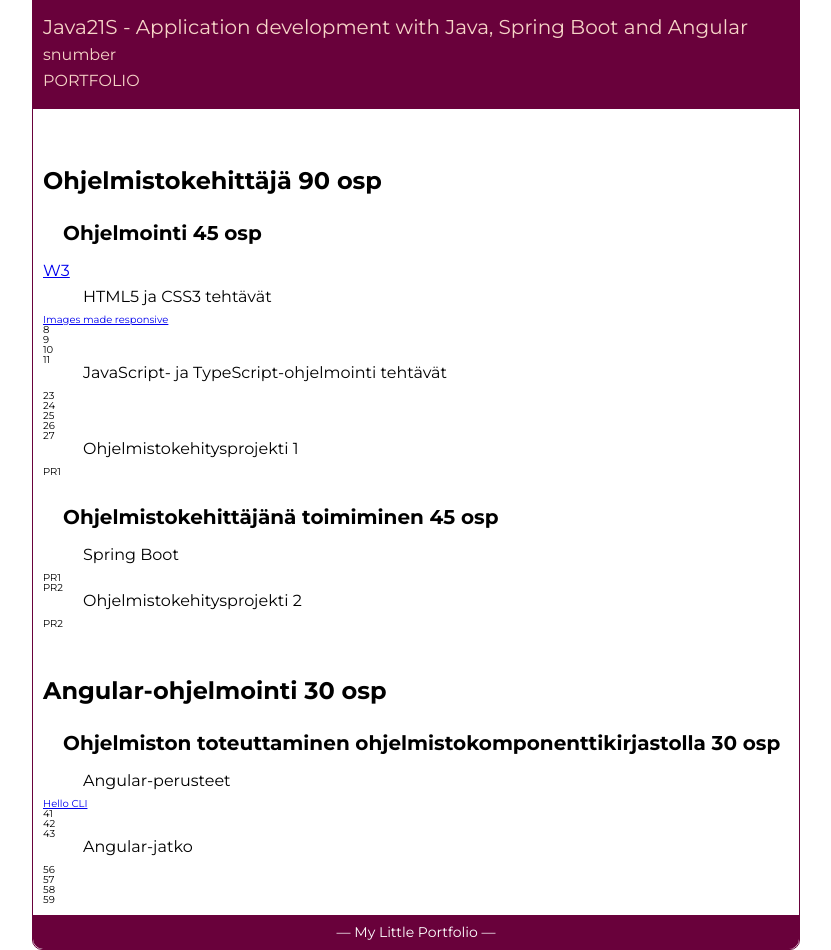
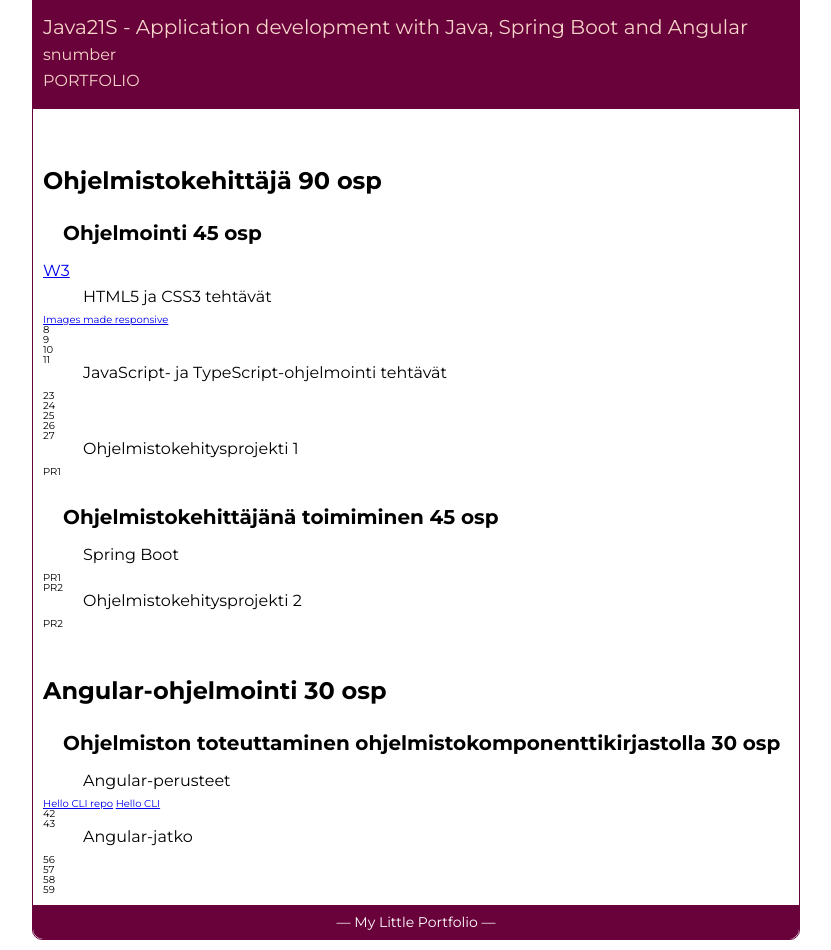
Before and after one commit to devopsum/devopsum.github.io, a plain HTML site: page index.html in a window 1280 px wide. Shown: the part 118-1068 px from the top of the page, without its empty margins (224-1055 px from the left). Drawn offline with Linux system fonts and the light colour scheme.

Commit message:
Fix Angular app link Hello-cli

```diff
--- a/index.html
+++ b/index.html
@@ -45,8 +45,8 @@
         <h1 class="sisennys-1rem">Angular-ohjelmointi 30 osp</h1>
             <h2 class="sisennys-2rem">Ohjelmiston toteuttaminen ohjelmistokomponenttikirjastolla 30 osp</h2>
                 <h3 class="sisennys-4rem">Angular-perusteet</h3>
-                <a href="https://github.com/devopsum/hello-cli" target="_blank">Hello CLI</a>
-                <p><a href="gittipolku"></a>41</p>
+                <a href="https://github.com/devopsum/hello-cli" target="_blank">Hello CLI repo</a>
+                <a href="https://devopsum.github.io/hello-cli/" target="_blank">Hello CLI</a>
                 <p><a href="gittipolku"></a>42</p>
                 <p><a href="gittipolku"></a>43</p>
                 <h3 class="sisennys-4rem">Angular-jatko</h3>
```
